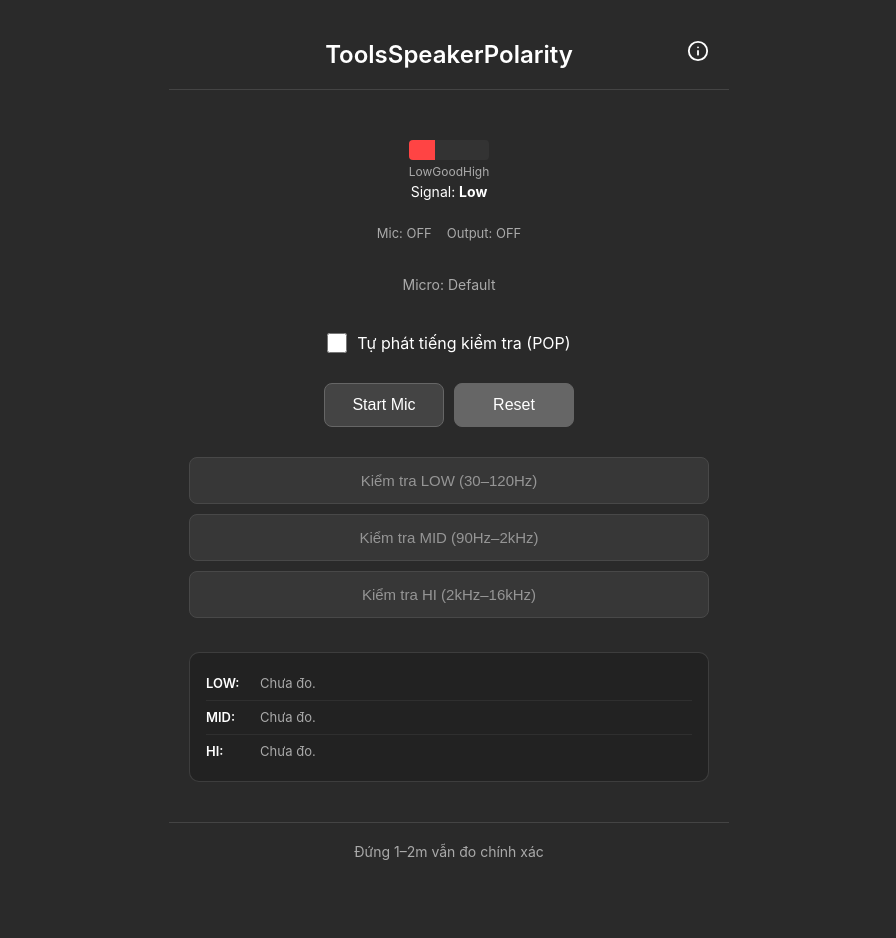
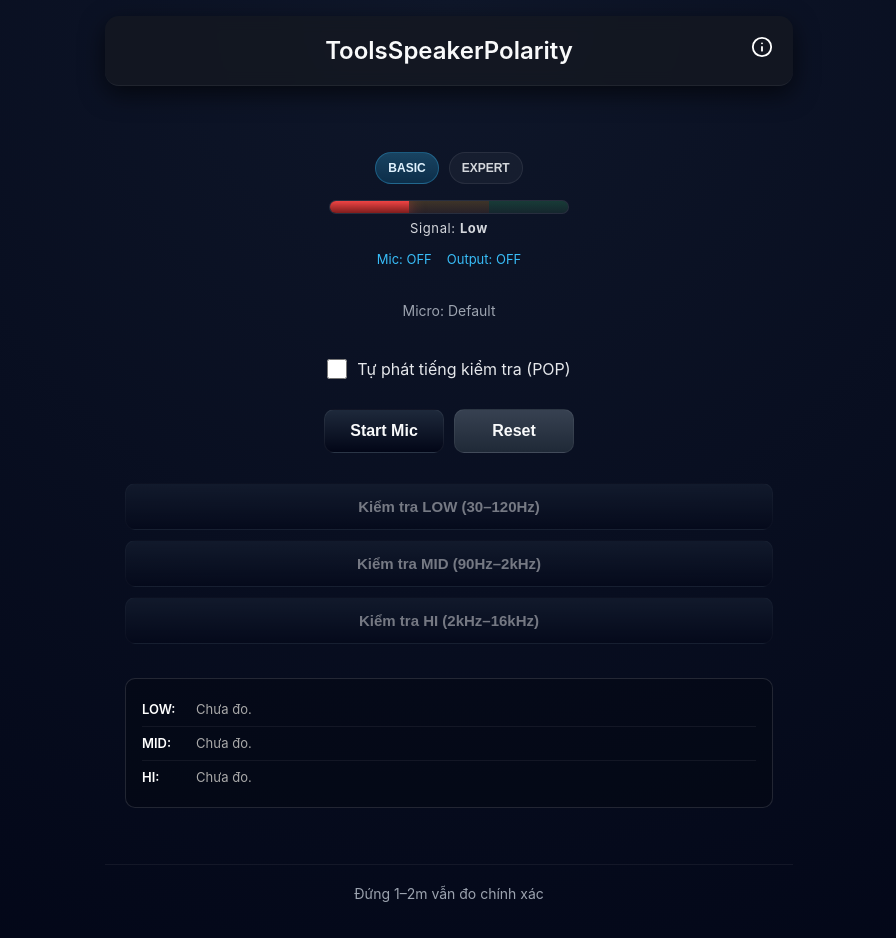
Before and after one commit to truongthanh160588-boop/tools-speaker-polarity, a React (Vite) app: page / in a window 1280 px wide. Shown: the whole page, without its empty margins (191-1087 px from the left). Before the commit the page ends 900 px from the top, so only its background shows below. Built offline with nearby package versions, Linux system fonts and the light colour scheme; the HTML template or start-up script is replaced by a standard one.

Commit message:
Fix build: remove unused variables and simplify Bluetooth code

```diff
--- a/src/App.tsx
+++ b/src/App.tsx
@@ -17,6 +17,7 @@ function App() {
   const [pulseProgress, setPulseProgress] = useState<{ current: number; total: number } | null>(null);
   const [currentPulseResult, setCurrentPulseResult] = useState<PulseResult | null>(null);
   const [showAbout, setShowAbout] = useState(false);
+  const [uiMode, setUiMode] = useState<'BASIC' | 'EXPERT'>('BASIC');
   // Logs - ẩn theo yêu cầu, giữ lại để có thể bật lại sau
   // const [_logs, setLogs] = useState<string[]>([]);
 
@@ -249,6 +250,24 @@ function App() {
       </header>
 
       <main className="main">
+        {/* BASIC/EXPERT Mode Toggle */}
+        <div className="modeBar">
+          <button
+            className={`modeBtn ${uiMode === 'BASIC' ? 'active' : ''}`}
+            onClick={() => setUiMode('BASIC')}
+            type="button"
+          >
+            BASIC
+          </button>
+          <button
+            className={`modeBtn ${uiMode === 'EXPERT' ? 'active' : ''}`}
+            onClick={() => setUiMode('EXPERT')}
+            type="button"
+          >
+            EXPERT
+          </button>
+        </div>
+
         <SignalBar strength={signalStrength} />
 
         {/* Status info */}
@@ -334,19 +353,23 @@ function App() {
           </div>
         )}
 
-        {/* Báo cáo chi tiết - hiển thị khi có ít nhất 1 band đã đo */}
+        {/* Báo cáo chi tiết - PRO Style */}
         {(reports.LOW || reports.MID || reports.HI) && (
-          <div className="reports-section">
-            <h3 className="reports-title">Báo cáo kết quả</h3>
-            <table className="reports-table">
+          <div className={`reportCard ${isTestingRef.current ? 'pulseActive' : ''}`}>
+            <h3 className="reportTitle">Báo cáo kết quả</h3>
+            <table className="tablePro">
               <thead>
                 <tr>
                   <th>Band</th>
                   <th>Polarity</th>
                   <th>Vote</th>
+                  {uiMode === 'EXPERT' && (
+                    <>
                       <th>Confidence</th>
                       <th>SNR</th>
                       <th>Level</th>
+                    </>
+                  )}
                   <th>Status</th>
                 </tr>
               </thead>
@@ -355,33 +378,35 @@ function App() {
                   const report = reports[band];
                   if (!report) {
                     return (
-                      <tr key={band}>
+                      <tr key={band} className="rowBAD">
                         <td>{band}</td>
-                        <td colSpan={6} style={{ color: '#888', fontStyle: 'italic' }}>
+                        <td colSpan={uiMode === 'EXPERT' ? 6 : 3} style={{ color: 'rgba(229,231,235,0.5)', fontStyle: 'italic' }}>
                           Chưa đo
                         </td>
                       </tr>
                     );
                   }
+                  const rowCls =
+                    report.status === 'TỐT' ? 'rowOK' : report.status === 'ĐẠT' ? 'rowWARN' : 'rowBAD';
+                  const pillCls =
+                    report.status === 'TỐT' ? 'pillOK' : report.status === 'ĐẠT' ? 'pillWARN' : 'pillBAD';
+                  const badgeCls =
+                    report.polarity === '+'
+                      ? 'polarPlus'
+                      : report.polarity === '-'
+                        ? 'polarMinus'
+                        : 'polarNA';
                   return (
-                    <tr key={band}>
+                    <tr key={band} className={rowCls}>
                       <td>{band}</td>
                       <td>
-                        <span
-                          className={`polarity-display-inline ${
-                            report.polarity === '+'
-                              ? 'positive'
-                              : report.polarity === '-'
-                                ? 'negative'
-                                : 'unknown'
-                          }`}
-                        >
-                          {report.polarity}
-                        </span>
+                        <span className={`polarBadge ${badgeCls}`}>{report.polarity}</span>
                       </td>
                       <td>
                         +{report.votePlus}/-{report.voteMinus} ({report.validCount}/5)
                       </td>
+                      {uiMode === 'EXPERT' && (
+                        <>
                           <td>{report.confidenceAvg.toFixed(0)}%</td>
                           <td>{report.snrAvg.toFixed(1)} dB</td>
                           <td>
@@ -390,16 +415,10 @@ function App() {
                               : '—'}{' '}
                             dBFS
                           </td>
-                      <td
-                        className={
-                          report.status === 'TỐT'
-                            ? 'status-good'
-                            : report.status === 'ĐẠT'
-                              ? 'status-ok'
-                              : 'status-fail'
-                        }
-                      >
-                        {report.status}
+                        </>
+                      )}
+                      <td>
+                        <span className={`statusPill ${pillCls}`}>{report.status}</span>
                       </td>
                     </tr>
                   );
@@ -410,7 +429,7 @@ function App() {
         )}
 
         {/* Recommendations - LUÔN hiển thị 3 dòng LOW/MID/HI */}
-        <div className="recommendBox">
+        <div className={`recommendBox ${isTestingRef.current ? 'pulseActive' : ''}`}>
           <div className="recommendRow">
             <b>LOW:</b>{' '}
             <span>{reports.LOW?.recommendation ?? 'Chưa đo.'}</span>
--- a/src/styles.css
+++ b/src/styles.css
@@ -1,7 +1,21 @@
 /**
  * Styles cho ToolsSpeakerPolarity
- * Giao diện đơn giản, kỹ thuật, giống app iPhone
+ * Pro Dark Theme - Black Premium Audio Style
  */
+
+:root {
+  --bg-main: #0b0d10;
+  --bg-panel: #141821;
+  --bg-card: rgba(20, 24, 33, 0.85);
+  --border-soft: rgba(255, 255, 255, 0.06);
+
+  --text-main: #e5e7eb;
+  --text-muted: #9ca3af;
+
+  --accent-blue: #38bdf8;
+  --accent-green: #22c55e;
+  --accent-red: #ef4444;
+}
 
 * {
   margin: 0;
@@ -10,13 +24,12 @@
 }
 
 body {
-  font-family: -apple-system, BlinkMacSystemFont, 'Segoe UI', 'Roboto', 'Oxygen',
-    'Ubuntu', 'Cantarell', 'Fira Sans', 'Droid Sans', 'Helvetica Neue',
-    sans-serif;
+  font-family: -apple-system, BlinkMacSystemFont, 'SF Pro Display',
+    'Segoe UI', Roboto, Helvetica, Arial, sans-serif;
   -webkit-font-smoothing: antialiased;
   -moz-osx-font-smoothing: grayscale;
-  background-color: #2a2a2a;
-  color: #ffffff;
+  background: radial-gradient(circle at top, #0f172a, #020617);
+  color: var(--text-main);
   min-height: 100vh;
 }
 
@@ -30,23 +43,29 @@ body {
   display: flex;
   flex-direction: column;
   min-height: 100vh;
-  max-width: 600px;
+  max-width: 720px;
   margin: 0 auto;
-  padding: 20px;
-  background-color: #2a2a2a;
+  padding: 16px;
+  background: transparent;
 }
 
 .header {
   text-align: center;
   padding: 20px 0;
-  border-bottom: 1px solid #444;
+  border-bottom: 1px solid var(--border-soft);
   position: relative;
+  background: var(--bg-card);
+  border-radius: 14px;
+  margin-bottom: 16px;
+  padding: 20px;
+  box-shadow: 0 8px 24px rgba(0, 0, 0, 0.6);
+  backdrop-filter: blur(8px);
 }
 
 .header h1 {
   font-size: 24px;
   font-weight: 600;
-  color: #ffffff;
+  color: #f9fafb;
 }
 
 .about-button {
@@ -99,37 +118,41 @@ body {
   display: flex;
   align-items: center;
   justify-content: center;
-  background-color: #1a1a1a;
-  border: 2px solid #444;
-  border-radius: 12px;
+  background: var(--bg-card);
+  border: 2px solid var(--border-soft);
+  border-radius: 14px;
   margin-bottom: 30px;
-  transition: border-color 0.3s ease;
+  transition: all 0.3s ease;
+  box-shadow: 0 8px 24px rgba(0, 0, 0, 0.6);
+  backdrop-filter: blur(8px);
 }
 
 .polarity-display.positive {
-  border-color: #44ff44;
+  border-color: var(--accent-green);
   border-width: 3px;
+  box-shadow: 0 8px 24px rgba(34, 197, 94, 0.2);
 }
 
 .polarity-display.negative {
-  border-color: #ff4444;
+  border-color: var(--accent-red);
   border-width: 3px;
+  box-shadow: 0 8px 24px rgba(239, 68, 68, 0.2);
 }
 
 .polarity-display.unknown {
-  border-color: #888888;
+  border-color: var(--text-muted);
 }
 
 .polarity-sign {
   font-size: 120px;
   font-weight: 300;
-  color: #ffffff;
+  color: #f9fafb;
   line-height: 1;
 }
 
 .info-text {
   font-size: 14px;
-  color: #aaa;
+  color: var(--text-muted);
   margin: 20px 0;
 }
 
@@ -142,7 +165,7 @@ body {
   align-items: center;
   gap: 10px;
   font-size: 16px;
-  color: #ffffff;
+  color: var(--text-main);
   cursor: pointer;
 }
 
@@ -163,62 +186,70 @@ body {
 .button {
   padding: 12px 24px;
   font-size: 16px;
-  font-weight: 500;
-  color: #ffffff;
-  background-color: #444;
-  border: 1px solid #666;
-  border-radius: 8px;
+  font-weight: 600;
+  color: #f9fafb;
+  background: linear-gradient(180deg, #1e293b, #020617);
+  border: 1px solid var(--border-soft);
+  border-radius: 10px;
   cursor: pointer;
   transition: all 0.2s ease;
   min-width: 120px;
 }
 
 .button:hover:not(:disabled) {
-  background-color: #555;
-  border-color: #777;
+  background: linear-gradient(180deg, #334155, #0f172a);
+  border-color: rgba(255, 255, 255, 0.1);
+  transform: translateY(-1px);
+  box-shadow: 0 4px 12px rgba(0, 0, 0, 0.4);
 }
 
 .button:active:not(:disabled) {
-  background-color: #333;
+  background: linear-gradient(180deg, #0f172a, #020617);
+  transform: translateY(0);
 }
 
 .button:disabled {
-  opacity: 0.5;
+  opacity: 0.45;
   cursor: not-allowed;
 }
 
-.button-active {
-  background-color: #0066cc;
-  border-color: #0088ff;
+.button-active,
+.button.primary {
+  background: linear-gradient(180deg, #38bdf8, #0ea5e9);
+  color: #020617;
+  border-color: #38bdf8;
 }
 
-.button-active:hover {
-  background-color: #0055aa;
+.button-active:hover,
+.button.primary:hover {
+  background: linear-gradient(180deg, #0ea5e9, #0284c7);
+  box-shadow: 0 4px 16px rgba(56, 189, 248, 0.3);
 }
 
 .button-reset {
-  background-color: #666;
-  color: #ffffff;
+  background: linear-gradient(180deg, #374151, #1f2937);
+  color: #f9fafb;
 }
 
 .button-reset:hover {
-  background-color: #777;
-  border-color: #888;
+  background: linear-gradient(180deg, #4b5563, #374151);
+  border-color: rgba(255, 255, 255, 0.1);
 }
 
 .button-reset:active {
-  background-color: #555;
+  background: linear-gradient(180deg, #1f2937, #111827);
 }
 
 .footer {
   text-align: center;
   padding: 20px 0;
-  border-top: 1px solid #444;
+  border-top: 1px solid var(--border-soft);
+  margin-top: 16px;
 }
 
 .footer-text {
   font-size: 14px;
-  color: #aaa;
+  color: var(--text-muted);
   font-weight: 400;
 }
 
@@ -235,19 +266,20 @@ body {
 }
 
 .about-modal-content {
-  background: #0f172a;
+  background: var(--bg-card);
   border-radius: 16px;
   padding: 24px;
   width: 90%;
   max-width: 420px;
-  color: #e5e7eb;
+  color: var(--text-main);
   box-shadow: 0 20px 40px rgba(0, 0, 0, 0.5);
-  border: 1px solid #334155;
+  border: 1px solid var(--border-soft);
+  backdrop-filter: blur(8px);
 }
 
 .about-title {
   margin-bottom: 12px;
-  color: #22d3ee;
+  color: var(--accent-blue);
   font-size: 24px;
   font-weight: 600;
 }
@@ -256,7 +288,7 @@ body {
   margin-bottom: 16px;
   font-size: 15px;
   line-height: 1.6;
-  color: #e5e7eb;
+  color: var(--text-main);
 }
 
 .about-text:last-of-type {
@@ -283,25 +315,26 @@ body {
   padding: 10px 0;
   border-radius: 10px;
   border: none;
-  background: #2563eb;
-  color: #fff;
+  background: linear-gradient(180deg, var(--accent-blue), #0ea5e9);
+  color: #020617;
   font-weight: 600;
   cursor: pointer;
   font-size: 16px;
-  transition: background-color 0.2s ease;
+  transition: all 0.2s ease;
 }
 
 .about-close-button:hover {
-  background: #1d4ed8;
+  background: linear-gradient(180deg, #0ea5e9, #0284c7);
+  box-shadow: 0 4px 16px rgba(56, 189, 248, 0.3);
 }
 
 .about-close-button:active {
-  background: #1e40af;
+  background: linear-gradient(180deg, #0284c7, #0369a1);
 }
 
 .phase-status {
   font-size: 16px;
-  color: #aaa;
+  color: var(--text-muted);
   font-weight: 400;
 }
 
@@ -314,14 +347,14 @@ body {
 }
 
 .confidence-info strong {
-  color: #44ff44;
+  color: var(--accent-green);
   font-size: 16px;
 }
 
 .vote-info {
   margin-top: 5px;
   font-size: 12px;
-  color: #aaa;
+  color: var(--text-muted);
 }
 
 .warning-text {
@@ -340,7 +373,7 @@ body {
   gap: 15px;
   margin: 15px 0;
   font-size: 13px;
-  color: #aaa;
+  color: var(--text-muted);
   justify-content: center;
   align-items: center;
   flex-wrap: wrap;
@@ -551,18 +584,26 @@ body {
 }
 
 .status-good {
-  color: #44ff44;
+  color: var(--accent-green);
   font-weight: 600;
 }
 
 .status-ok {
-  color: #ffaa00;
+  color: #fbbf24;
   font-weight: 600;
 }
 
 .status-fail {
-  color: #ff4444;
+  color: var(--accent-red);
   font-weight: 600;
+}
+
+.status-low {
+  color: var(--accent-red);
+}
+
+.status-info {
+  color: var(--accent-blue);
 }
 
 /* Recommendations */
@@ -765,3 +806,150 @@ body {
     width: 100%;
   }
 }
+
+/* ===== PRO METER LED ===== */
+.meterWrap {
+  width: 240px;
+  margin: 10px auto 0;
+  text-align: center;
+}
+.meterLED {
+  height: 14px;
+  border-radius: 999px;
+  overflow: hidden;
+  border: 1px solid rgba(255,255,255,0.08);
+  background: rgba(255,255,255,0.04);
+  display: grid;
+  grid-template-columns: 1fr 1fr 1fr;
+}
+.meterLED > div {
+  opacity: 0.18;
+  transition: opacity 180ms ease, filter 180ms ease;
+}
+.meterLED .ledLow { background: linear-gradient(180deg,#ef4444,#7f1d1d); }
+.meterLED .ledGood { background: linear-gradient(180deg,#f59e0b,#78350f); }
+.meterLED .ledHigh { background: linear-gradient(180deg,#22c55e,#14532d); }
+
+.meterLED.low .ledLow { opacity: 1; filter: drop-shadow(0 0 8px rgba(239,68,68,0.7)); }
+.meterLED.good .ledLow,
+.meterLED.good .ledGood { opacity: 1; filter: drop-shadow(0 0 8px rgba(245,158,11,0.55)); }
+.meterLED.high .ledLow,
+.meterLED.high .ledGood,
+.meterLED.high .ledHigh { opacity: 1; filter: drop-shadow(0 0 10px rgba(34,197,94,0.55)); }
+
+.meterLabel {
+  margin-top: 6px;
+  font-size: 13px;
+  letter-spacing: 0.6px;
+  color: rgba(229,231,235,0.92);
+}
+
+/* ===== POLARITY BADGE ===== */
+.polarBadge {
+  width: 34px;
+  height: 34px;
+  border-radius: 10px;
+  display: inline-flex;
+  align-items: center;
+  justify-content: center;
+  font-weight: 900;
+  font-size: 18px;
+  border: 1px solid rgba(255,255,255,0.10);
+  box-shadow: 0 6px 18px rgba(0,0,0,0.55);
+}
+.polarPlus {
+  background: linear-gradient(180deg, rgba(34,197,94,0.25), rgba(20,83,45,0.25));
+  color: #86efac;
+}
+.polarMinus {
+  background: linear-gradient(180deg, rgba(239,68,68,0.22), rgba(127,29,29,0.22));
+  color: #fecaca;
+}
+.polarNA {
+  background: rgba(148,163,184,0.10);
+  color: rgba(229,231,235,0.55);
+}
+
+/* ===== RESULT TABLE PRO ===== */
+.reportCard {
+  margin-top: 14px;
+}
+.reportTitle {
+  font-weight: 800;
+  text-align: center;
+  font-size: 18px;
+  margin: 8px 0 12px;
+}
+.tablePro {
+  width: 100%;
+  border-collapse: collapse;
+  overflow: hidden;
+  border-radius: 12px;
+  border: 1px solid rgba(255,255,255,0.08);
+}
+.tablePro th, .tablePro td {
+  padding: 10px 10px;
+  font-size: 13px;
+  border-bottom: 1px solid rgba(255,255,255,0.06);
+}
+.tablePro th {
+  color: rgba(229,231,235,0.85);
+  background: rgba(255,255,255,0.03);
+  font-weight: 700;
+  text-transform: uppercase;
+  letter-spacing: 0.6px;
+}
+.tablePro td {
+  color: rgba(229,231,235,0.92);
+}
+.rowOK { border-left: 3px solid rgba(34,197,94,0.85); }
+.rowWARN { border-left: 3px solid rgba(245,158,11,0.85); }
+.rowBAD { border-left: 3px solid rgba(239,68,68,0.85); }
+.statusPill {
+  padding: 6px 10px;
+  border-radius: 999px;
+  display: inline-block;
+  font-weight: 800;
+  font-size: 12px;
+  border: 1px solid rgba(255,255,255,0.08);
+}
+.pillOK { background: rgba(34,197,94,0.14); color: #86efac; }
+.pillWARN { background: rgba(245,158,11,0.14); color: #fcd34d; }
+.pillBAD { background: rgba(239,68,68,0.12); color: #fecaca; }
+
+/* ===== BASIC/EXPERT TOGGLE ===== */
+.modeBar {
+  display: flex;
+  justify-content: center;
+  gap: 10px;
+  margin: 10px 0 6px;
+}
+.modeBtn {
+  padding: 8px 12px;
+  border-radius: 999px;
+  border: 1px solid rgba(255,255,255,0.08);
+  background: rgba(255,255,255,0.04);
+  color: rgba(229,231,235,0.92);
+  font-weight: 800;
+  font-size: 12px;
+  cursor: pointer;
+  transition: all 0.2s ease;
+}
+.modeBtn:hover {
+  background: rgba(255,255,255,0.06);
+}
+.modeBtn.active {
+  background: linear-gradient(180deg, rgba(56,189,248,0.28), rgba(14,165,233,0.18));
+  border-color: rgba(56,189,248,0.30);
+  color: #e0f2fe;
+}
+
+/* ===== PULSE ANIMATION ===== */
+.pulseActive {
+  animation: pulseGlow 900ms ease-in-out infinite;
+}
+@keyframes pulseGlow {
+  0% { box-shadow: 0 0 0 rgba(56,189,248,0.0); }
+  50% { box-shadow: 0 0 24px rgba(56,189,248,0.22); }
+  100% { box-shadow: 0 0 0 rgba(56,189,248,0.0); }
+}
--- a/src/ui/SignalBar.tsx
+++ b/src/ui/SignalBar.tsx
@@ -9,69 +9,16 @@ interface SignalBarProps {
 }
 
 export function SignalBar({ strength }: SignalBarProps) {
-  const getBarColor = () => {
-    switch (strength) {
-      case 'Low':
-        return '#ff4444'; // Đỏ
-      case 'Good':
-        return '#ffaa00'; // Cam
-      case 'High':
-        return '#44ff44'; // Xanh lá
-      default:
-        return '#888888'; // Xám
-    }
-  };
-
-  const getBarWidth = () => {
-    switch (strength) {
-      case 'Low':
-        return '33%';
-      case 'Good':
-        return '66%';
-      case 'High':
-        return '100%';
-      default:
-        return '0%';
-    }
-  };
+  const level = strength; // "Low" | "Good" | "High"
 
   return (
-    <div style={{ margin: '10px 0' }}>
-      <div
-        style={{
-          width: '100%',
-          height: '20px',
-          backgroundColor: '#333',
-          borderRadius: '4px',
-          overflow: 'hidden',
-          position: 'relative',
-        }}
-      >
-        <div
-          style={{
-            width: getBarWidth(),
-            height: '100%',
-            backgroundColor: getBarColor(),
-            transition: 'width 0.2s ease, background-color 0.2s ease',
-          }}
-        />
+    <div className="meterWrap">
+      <div className={`meterLED ${level.toLowerCase()}`}>
+        <div className="ledLow" />
+        <div className="ledGood" />
+        <div className="ledHigh" />
       </div>
-      <div
-        style={{
-          display: 'flex',
-          justifyContent: 'space-between',
-          fontSize: '12px',
-          color: '#aaa',
-          marginTop: '4px',
-        }}
-      >
-        <span>Low</span>
-        <span>Good</span>
-        <span>High</span>
-      </div>
-      <div style={{ textAlign: 'center', marginTop: '4px', fontSize: '14px', color: '#fff' }}>
-        Signal: <strong>{strength}</strong>
-      </div>
+      <div className="meterLabel">Signal: <b>{level}</b></div>
     </div>
   );
 }
```
Lines whose indentation alone changed are shown as unchanged.
